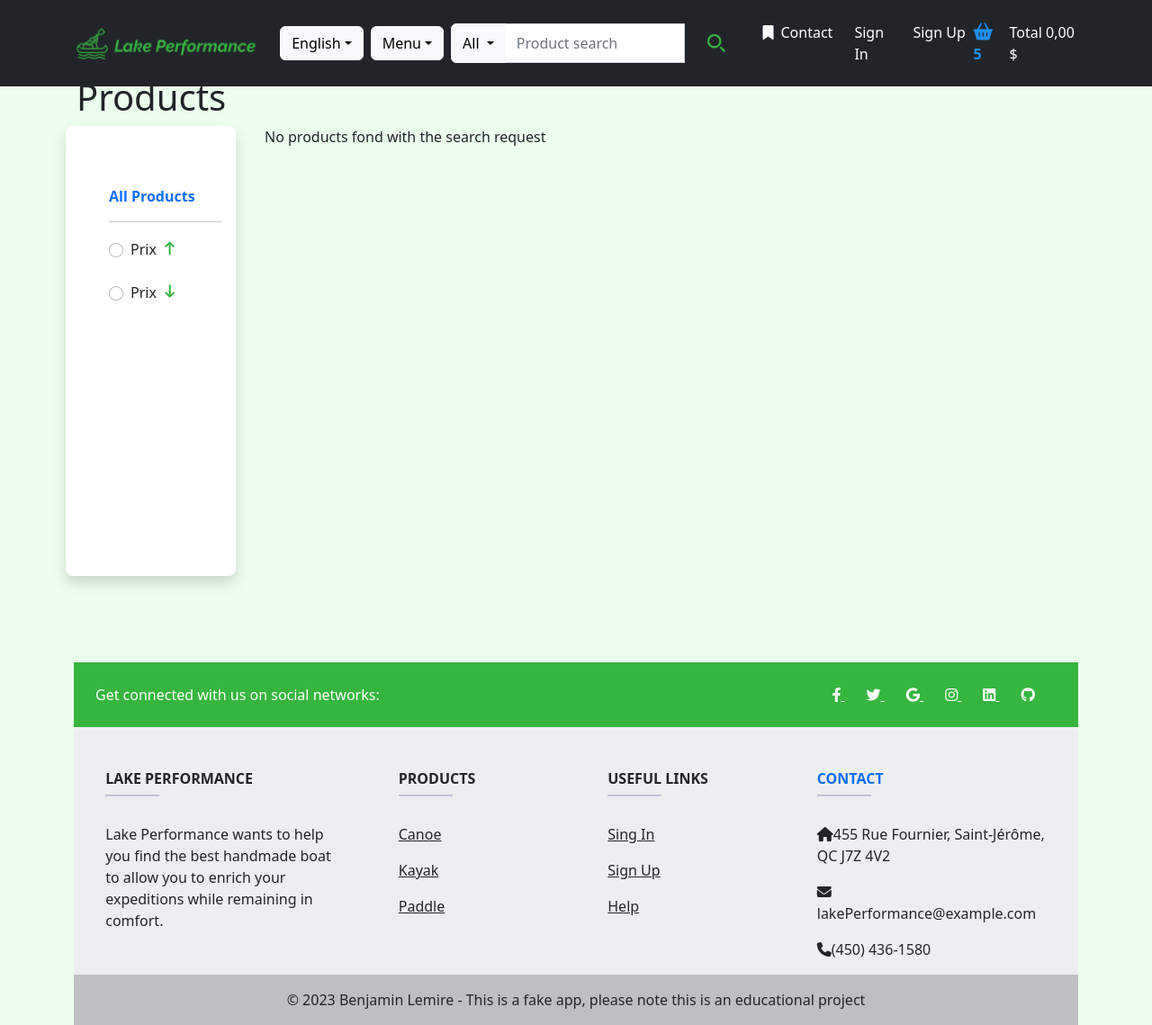
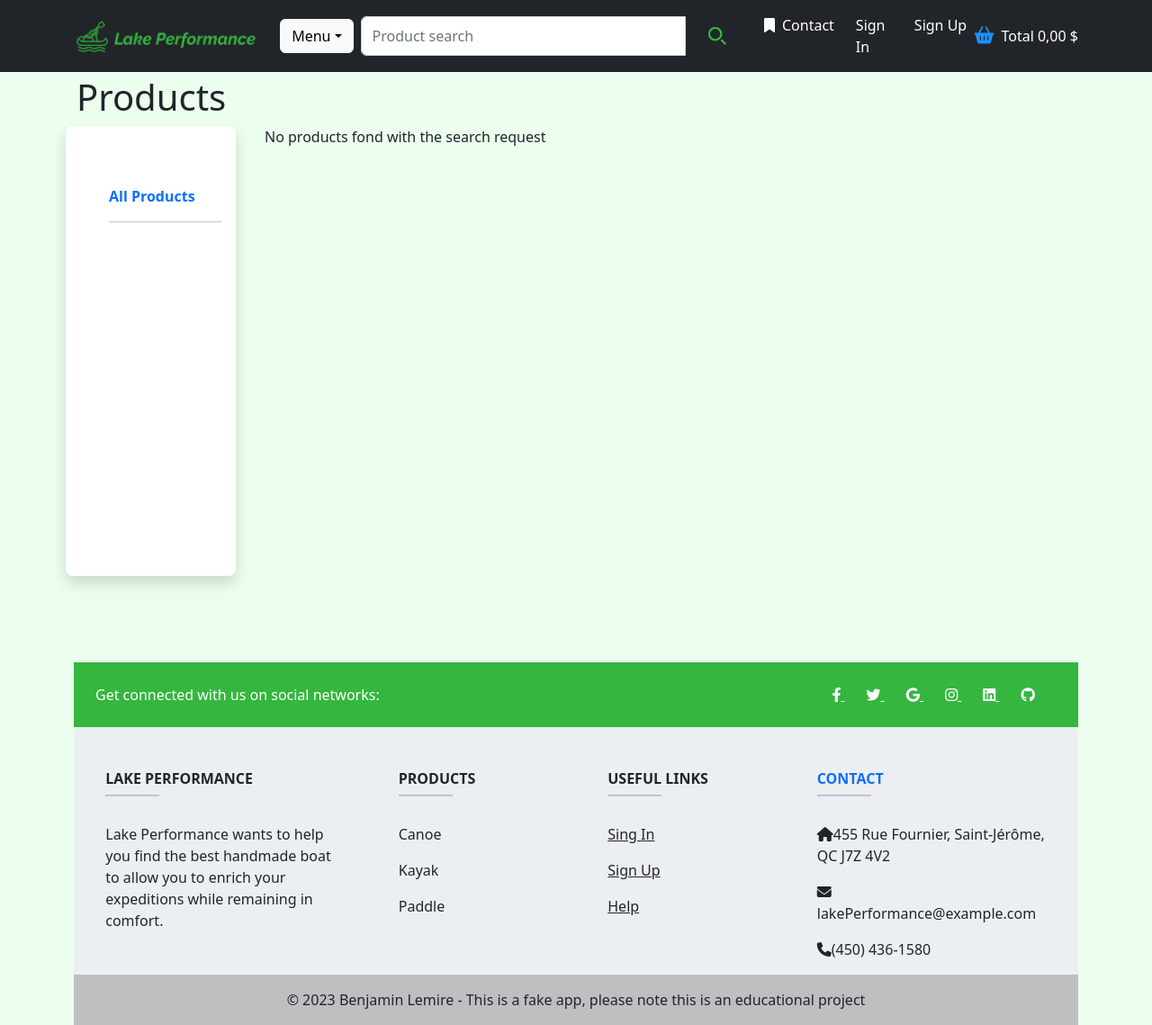
Before and after one commit to fouki49/LakePerformance, a Symfony app: template templates/home/index.html.twig in a window 1280 px wide. Shown: the whole page at 90% size. Run offline with Twig, Linux system fonts and the light colour scheme; the template is opened without the code that fills it, so the values that code supplies are empty; some libraries are stand-ins or nearby versions.

Commit message:
petites modification

```diff
--- a/templates/core/footer.html.twig
+++ b/templates/core/footer.html.twig
@@ -66,13 +66,13 @@
 						<h6 class="text-uppercase fw-bold">Products</h6>
 						<hr class="mb-4 mt-0 d-inline-block mx-auto" style="width: 60px; background-color: #7c4dff; height: 2px"/>
 						<p>
-							<a href="#!" class="text-dark">Canoe</a>
+							<label class="text-dark">Canoe</label>
 						</p>
 						<p>
-							<a href="#!" class="text-dark">Kayak</a>
+							<label class="text-dark">Kayak</label>
 						</p>
 						<p>
-							<a href="#!" class="text-dark">Paddle</a>
+							<label class="text-dark">Paddle</label>
 						</p>
 					</div>
 					<!-- Grid column -->
--- a/templates/core/navbar.html.twig
+++ b/templates/core/navbar.html.twig
@@ -8,18 +8,7 @@
 		class="container">
 		<!-- Navbar brand -->
 		<a class="navbar-brand" href="{{ path('app_home') }}"><img src="{{asset('images/lakePerformance.png')}}" alt="LakePerformance Logo" draggable="false" height="40"/></a>
-		<div class="ms-2 dropdown">
-			<button id="dropDownLanguage" class="btn btn-light dropdown-toggle shadow-0" type="button" data-bs-toggle="dropdown" aria-expanded="false" style="padding-bottom: 0.4rem;">English</button>
-			<ul class="dropdown-menu dropdown-menu-dark" aria-labelledby="dropDownLanguage">
-				<li>
-					<a class="dropdown-item" href="#">
-						<span class="fa-li pe-2">
-							<i class="fas fa-search"></i>
-						</span>Francais
-					</a>
-				</li>
-			</ul>
-		</div>
+
 		<!-- Toggle button -->
 		<button class="navbar-toggler" type="button" data-mdb-toggle="collapse" data-mdb-target="#navbarSupportedContent" aria-controls="navbarSupportedContent" aria-expanded="false" aria-label="Toggle navigation">
 			<i class="fas fa-bars"></i>
@@ -31,47 +20,29 @@
 				<button id="dropDownLanguage" class="btn btn-light dropdown-toggle shadow-0" type="button" data-bs-toggle="dropdown" aria-expanded="false" style="padding-bottom: 0.4rem;">Menu</button>
 				<ul class="dropdown-menu dropdown-menu-dark" aria-labelledby="dropDownLanguage">
 					<li>
-						<a class="dropdown-item" href="#">
+						<a class="dropdown-item" href="{{ path('app_home') }}">
 							<span class="fa-li pe-2">
-								<i class="fas fa-search"></i>
-							</span>Production
+								<i class="fa-solid fa-house"></i>
+							</span>Home
+						</a>
+						<a class="dropdown-item" href="{{ path('route_contact') }}">
+							<span class="fa-li pe-2">
+								<i class="fas fa-bookmark pe-2"></i>
+							</span>Contact
+						</a>
+						<a class="dropdown-item" href="{{ path('app_panier') }}">
+							<span class="fa-li pe-2">
+								<i class="fa-solid fa-basket-shopping"></i>
+							</span>Basket
 						</a>
 					</li>
 				</ul>
 			</div>
 			<!-- Left links -->
 			<form class="d-flex align-items-center w-100 form-search">
-				<div class="input-group">
-					<button class="btn btn-light dropdown-toggle shadow-0" type="button" data-bs-toggle="dropdown" aria-expanded="false" style="padding-bottom: 0.4rem;">
-						All
-					</button>
-					<ul class="dropdown-menu dropdown-menu-dark fa-ul">
+				<div
+					class="input-group">
 
-						<li>
-							<a class="dropdown-item" href="#">
-								<span class="fa-li pe-2">
-									<i class="fas fa-search"></i>
-								</span>Tout</a>
-						</li>
-						<li>
-							<a class="dropdown-item" href="#">
-								<span class="fa-li pe-2">
-									<i class="fas fa-film"></i>
-								</span>Canoe</a>
-						</li>
-						<li>
-							<a class="dropdown-item" href="#">
-								<span class="fa-li pe-2">
-									<i class="fas fa-tv"></i>
-								</span>Kayak</a>
-						</li>
-						<li>
-							<a class="dropdown-item" href="#">
-								<span class="fa-li pe-2">
-									<i class="fas fa-user-friends"></i>
-								</span>Paddle</a>
-						</li>
-					</ul>
 					<form class="d-flex" method="POST" action="{{ app.request.uri }}">
 						<input name="search_field" type="search" class="form-control" placeholder="Product search" aria-label="Search">
 						<button class="btn" type="submit"><img style="height: 30px; width: 30px;" class="ms-2" src="{{asset('images/search.png')}}"></button>
@@ -95,16 +66,15 @@
 			</ul>
 		</div>
 		<!-- Collapsible wrapper -->
-		<div class="">
+		<div
+			class="">
 			{# {% for key, achat in achatlist.achats %} #}
 			<a href="{{ path('app_panier') }}" style="text-decoration: none;">
 				<span class="fa-layers">
 					<i class="fa-solid fa-basket-shopping" style="font-size: 1.2em; color: Dodgerblue;"></i>
-						<span
-							class="fa-layers-counter fa-fw fw-bold" style="color:Dodgerblue; border-radius: 25px;">
-							{# TODO: count sur le nombre d'objet dans liste achat #}
+					<span class="fa-layers-counter fa-fw fw-bold" style="color:Dodgerblue; border-radius: 25px;">{# TODO: count sur le nombre d'objet dans liste achat #}
 						{# {{ achat.getQuantite() }} #}
-							5
+						{# 5 #}
 					</span>
 				</span>
 			</a>
--- a/templates/home/index.html.twig
+++ b/templates/home/index.html.twig
@@ -20,10 +20,6 @@
 					</li>
 				{% endfor %}
 				<hr>
-				<p><input class="me-2 form-check-input" style="margin-top:7px;" type="radio" id="tout">Prix
-					<img src="{{asset('images/arrowUp.png')}}" style="height: 25px; margin-bottom: 7px;"/></p>
-				<p><input class="me-2 form-check-input" style="margin-top:7px;" type="radio" id="tout">Prix
-					<img src="{{asset('images/arrowDown.png')}}" style="height: 25px; margin-bottom: 7px;"/></p>
 			</ul>
 		</div>
 		<div class="row col-10 ms-2 justify-content-center">
```
Also changed, not shown: src/Controller/PanierController.php (+12 -7 lines), src/Entity/Panier.php (+4 -6 lines). Lines whose indentation alone changed are shown as unchanged.
